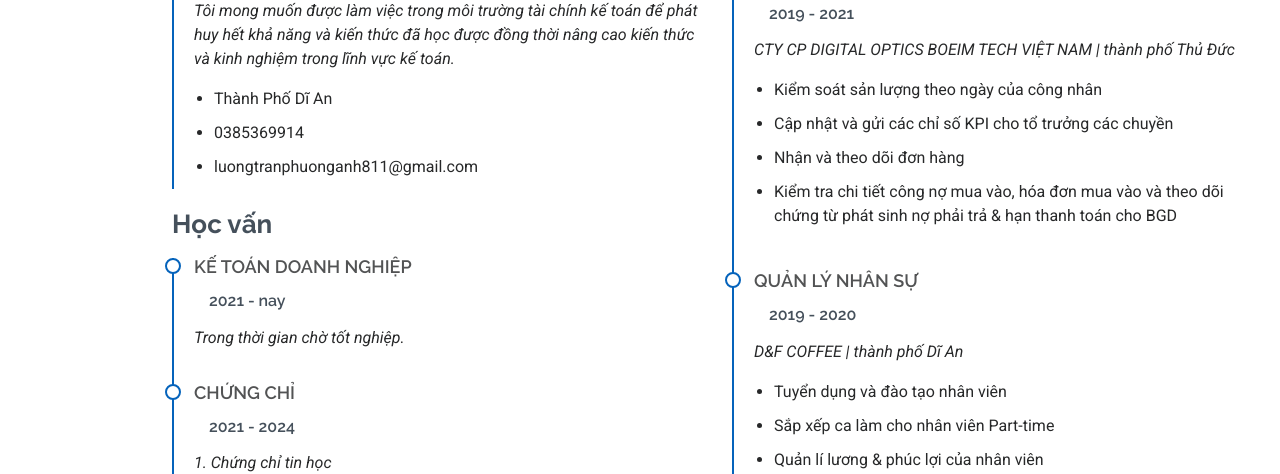
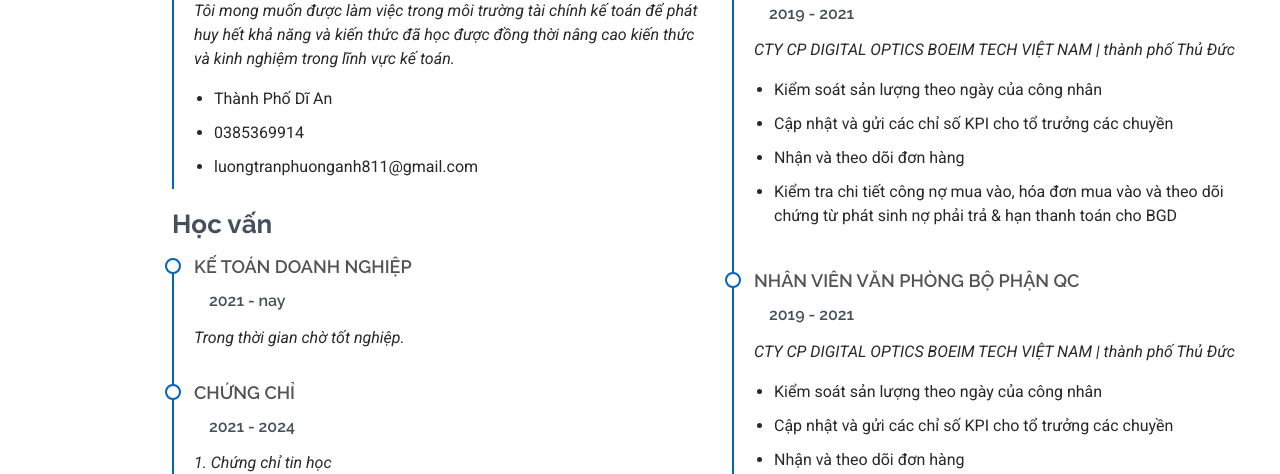
Before and after one commit to ahnjhin/MeoResume-ahnjhin, a plain HTML site: page index.html in a window 1280 px wide. Shown: the part 1705-2179 px from the top of the page. Drawn offline with Linux system fonts and the light colour scheme.

Commit message:
Update index.html

```diff
--- a/index.html
+++ b/index.html
@@ -165,6 +165,21 @@
 
           <div class="col-lg-6" data-aos="fade-up" data-aos-delay="200">
             <h3 class="resume-title">Kinh nghiệm</h3>
+
+           <!-- Bắt đầu 1 kinh nghiệm -->
+            <div class="resume-item">
+              <h4>Kinh nghiệm mới</h4>
+              <h5>2019 - 2021</h5>
+              <p><em>CTY CP DIGITAL OPTICS BOEIM TECH VIỆT NAM | thành phố Thủ Đức </em></p>
+              <ul>
+                <li>Kiểm soát sản lượng theo ngày của công nhân</li>
+                <li>Cập nhật và gửi các chỉ số KPI cho tổ trưởng các chuyền </li>
+                <li>Nhận và theo dõi đơn hàng</li>
+                <li>Kiểm tra chi tiết công nợ mua vào, hóa đơn mua vào và theo dõi chứng từ phát sinh nợ phải trả & hạn thanh toán cho BGD </li>
+              </ul>
+            </div><!--  Kết thúc 1 kinh nghiệm -->
+
+	     <!-- Bắt đầu 1 kinh nghiệm -->
             <div class="resume-item">
               <h4>Nhân viên văn phòng bộ phận QC</h4>
               <h5>2019 - 2021</h5>
@@ -175,7 +190,7 @@
                 <li>Nhận và theo dõi đơn hàng</li>
                 <li>Kiểm tra chi tiết công nợ mua vào, hóa đơn mua vào và theo dõi chứng từ phát sinh nợ phải trả & hạn thanh toán cho BGD </li>
               </ul>
-            </div><!-- Edn Resume Item -->
+            </div><!--  Kết thúc 1 kinh nghiệm -->
 
             <div class="resume-item">
               <h4>Quản lý nhân sự</h4>
```
